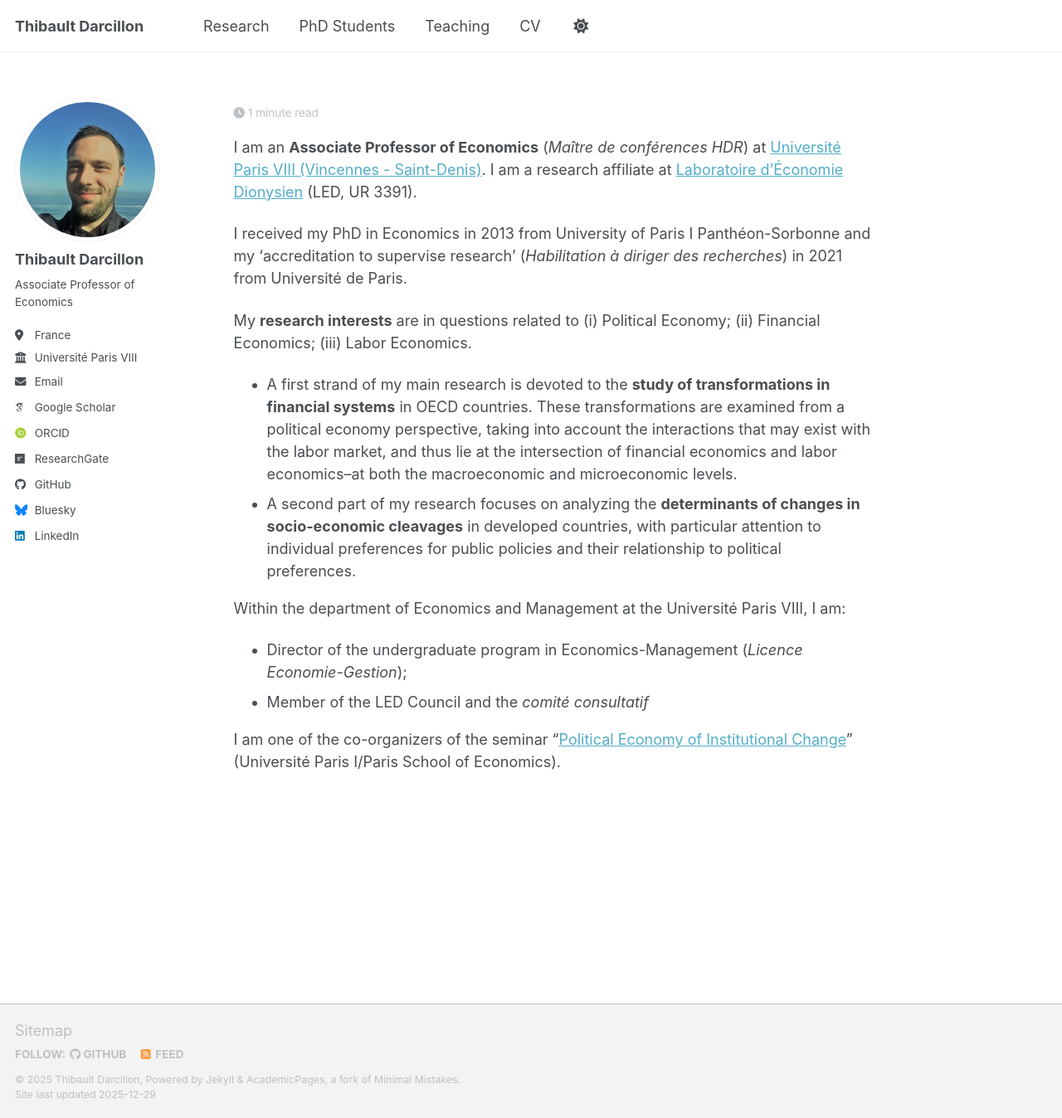
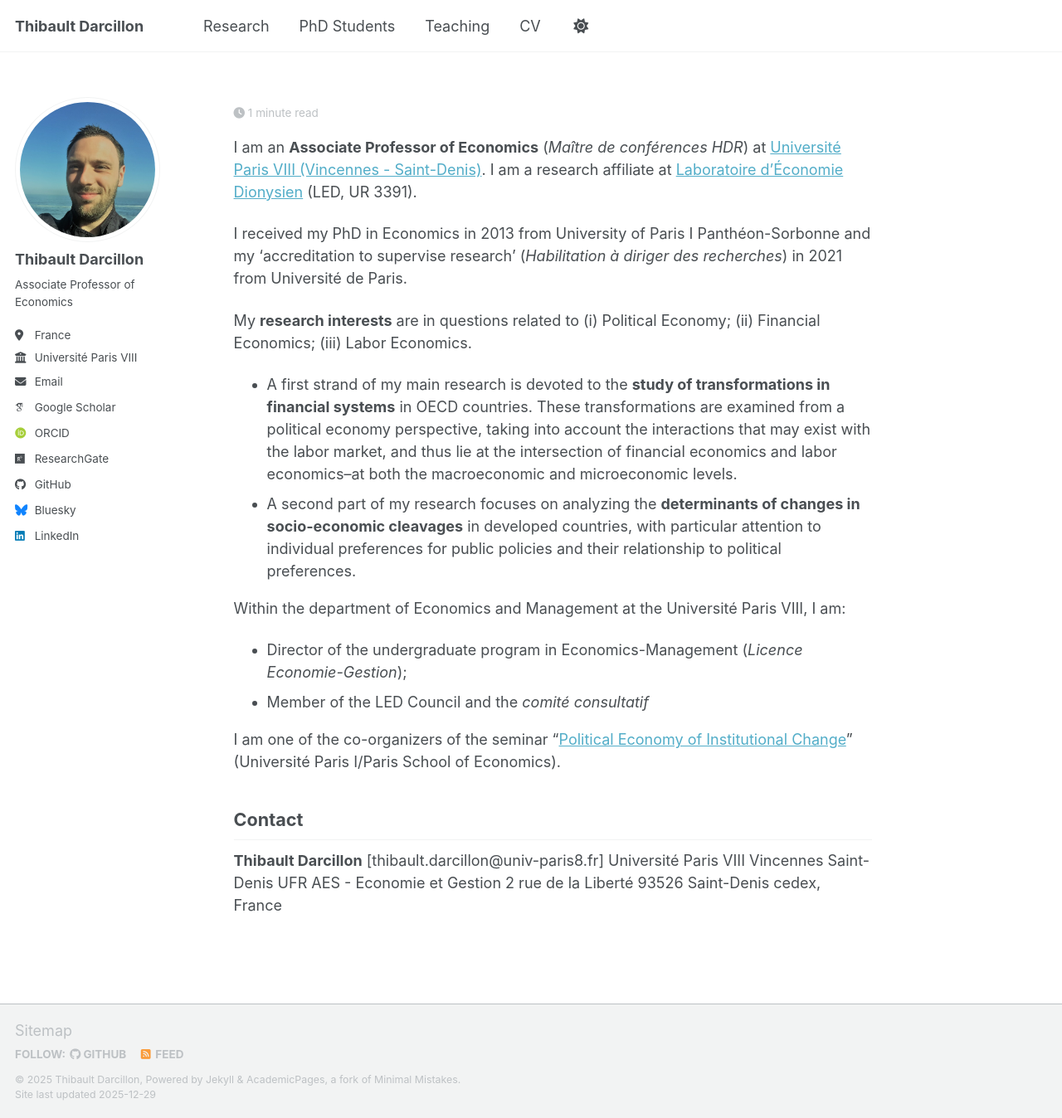
Before and after one commit to thibaultdarcillon/thibaultdarcillon.github.io, a Jekyll site: the page built from _pages/about.md, in a window 1280 px wide and 1348 px high. Shown: the whole window at 83% size. Built offline with Jekyll 4.4.1, drawn with Linux system fonts in a browser that asks for light colours; some web fonts are replaced; a script bundle is joined from its source files by our own code; library files that are not in the unit come from our copies.

Commit message:
Update about me page

```diff
--- a/_pages/about.md
+++ b/_pages/about.md
@@ -19,3 +19,12 @@ Within the department of Economics and Management at the Université Paris VIII,
 - Member of the LED Council and the *comité consultatif*
 
 I am one of the co-organizers of the seminar "[Political Economy of Institutional Change](https://www.parisschoolofeconomics.eu/evenements/economie-politique-du-changement-institutionnel-epci/)" (Université Paris I/Paris School of Economics).
+
+## Contact
+
+**Thibault Darcillon**
+[thibault.darcillon@univ-paris8.fr]
+Université Paris VIII Vincennes Saint-Denis
+UFR AES - Economie et Gestion
+2 rue de la Liberté
+93526 Saint-Denis cedex, France
```
